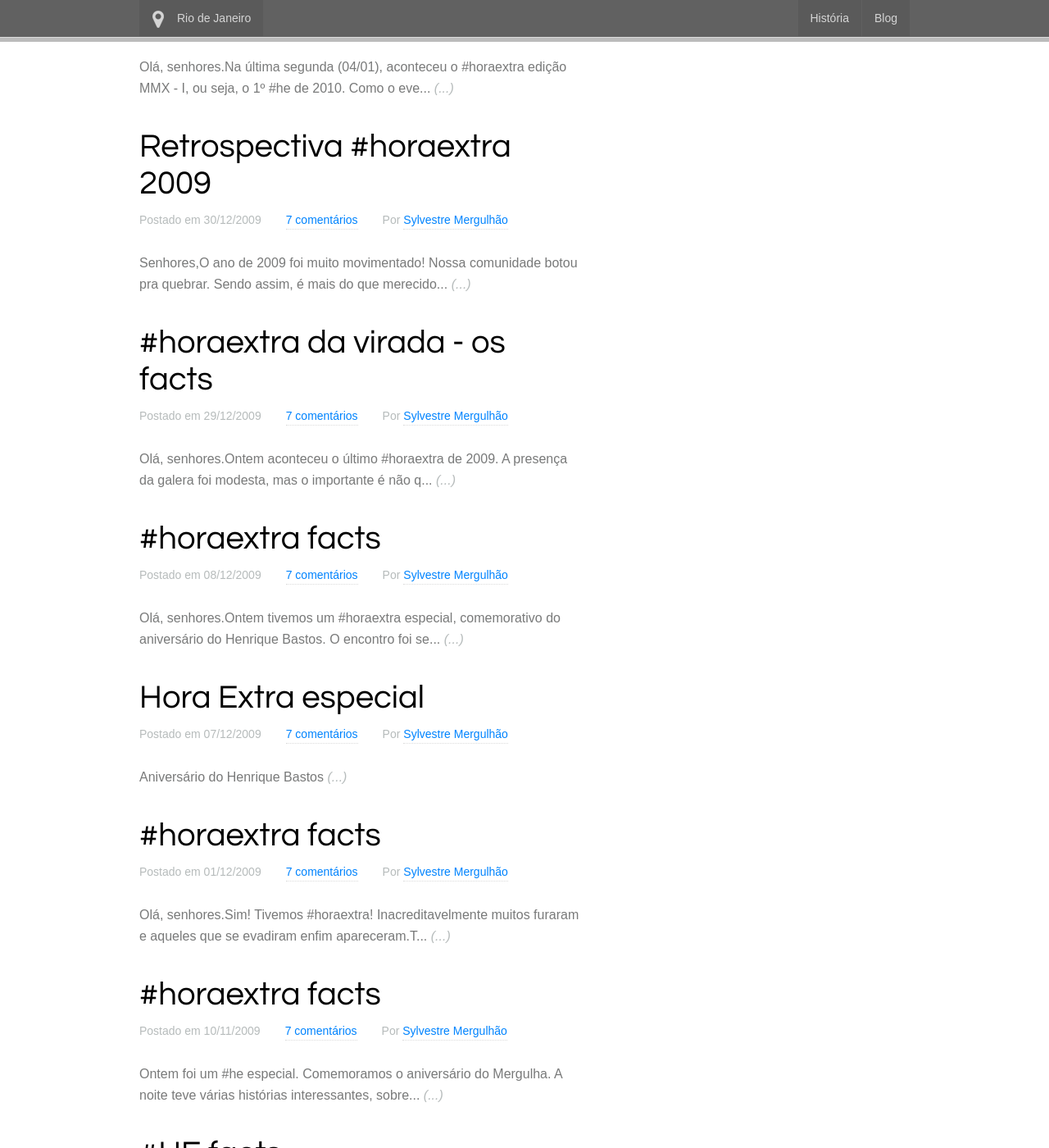
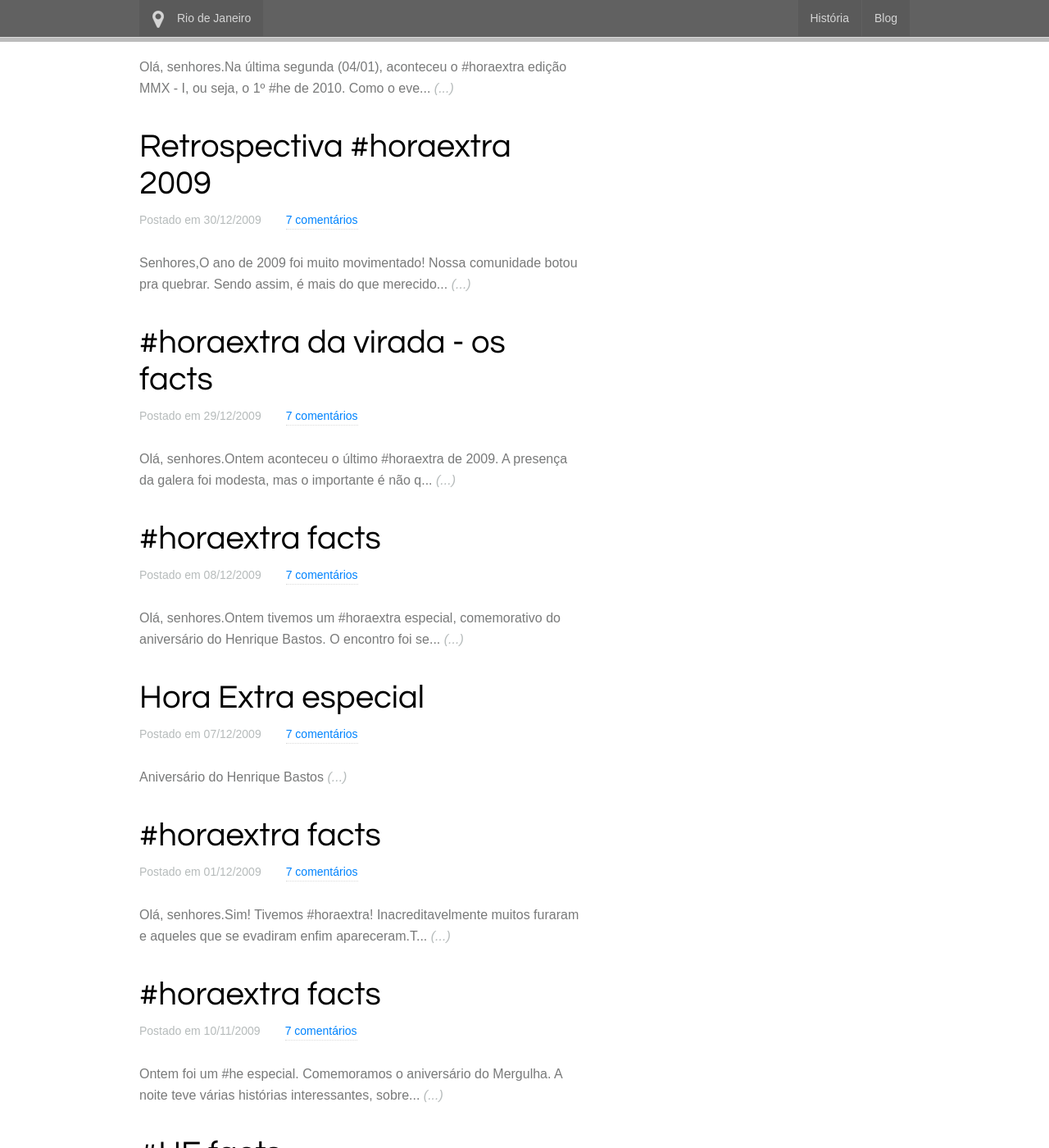
Before and after one commit to horaextra/horaextra.github.com, a Jekyll site: the page built from blog.html, in a window 1280 px wide and 1400 px high, scrolled down 11397 px. Shown: the whole window at 82% size. Built offline with Jekyll 4.4.1, drawn with Linux system fonts in a browser that asks for light colours; nearby versions of some CDN libraries; some of the changed text lies outside the part shown.

Commit message:
removed author

```diff
--- a/_layouts/post.html
+++ b/_layouts/post.html
@@ -4,7 +4,6 @@ layout: blog
 <h2>{{ page.title }}</h2>
 <ul id="post-infos">
   <li>Postado em {{ page.date | date: '%d/%m/%Y' }}</li>
-  <li>Por <a href="#">Sylvestre Mergulhão</a></li>
 </ul>
 {{ content }}
 <h3>
--- a/blog.html
+++ b/blog.html
@@ -12,7 +12,6 @@ layout: blog
       <ul id="post-infos">
         <li>Postado em {{ post.date | date: '%d/%m/%Y' }}</li>
         <li><a href="#">7 comentários</a></li>
-        <li>Por <a href="#">Sylvestre Mergulhão</a></li>
       </ul>
       <p>{{ post.content | strip_html | truncate: 120 }} <em>(...)</em></p>
     </li>
--- a/index.html
+++ b/index.html
@@ -29,7 +29,6 @@ layout: default
   </h5>
   <ul id="post-infos">
     <li>Postado em {{ first_post.date | date: '%d/%m/%Y' }}</li>
-    <li>Por <a href="#">Sylvestre Mergulhão</a></li>
   </ul>
   <p>{{ first_post.content | strip_html | truncate: 600 }} <em>(...)</em></p>
 </div>
```
